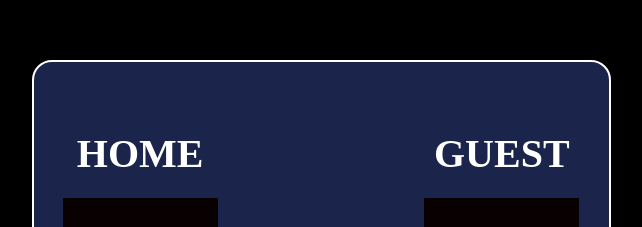
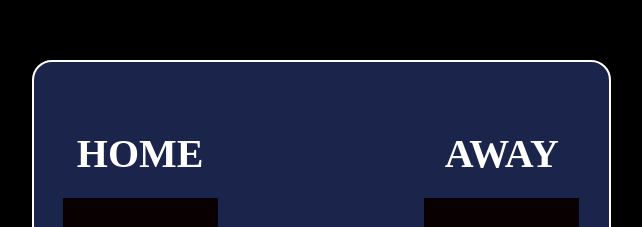
Before and after one commit to bz-web3/scrimba-basketball-scroecard, a website built with Vite: page index.html in a window 1280 px wide. Shown: the part 146-373 px from the top of the page, without its empty margins (319-961 px from the left). Built offline with nearby package versions, Linux system fonts and the light colour scheme; a web font is replaced by a local one.

Commit message:
change guest to away

```diff
--- a/index.html
+++ b/index.html
@@ -18,7 +18,7 @@
             </div>
             <button class="btn" id="btn-nm" onclick="newGame()">New Match</button>
             <div class="pad">
-                <h3 class="competitor">GUEST</h3>
+                <h3 class="competitor">AWAY</h3>
                 <div class="score-bg">
                     <p id="score-guest">0</p>
                 </div>
```
